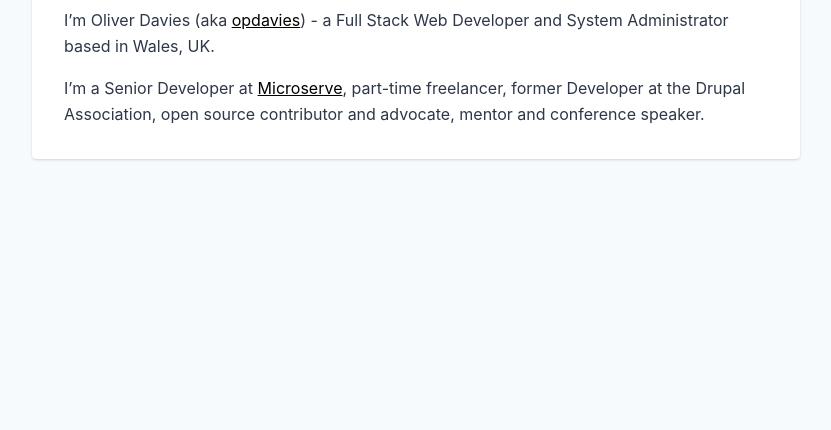
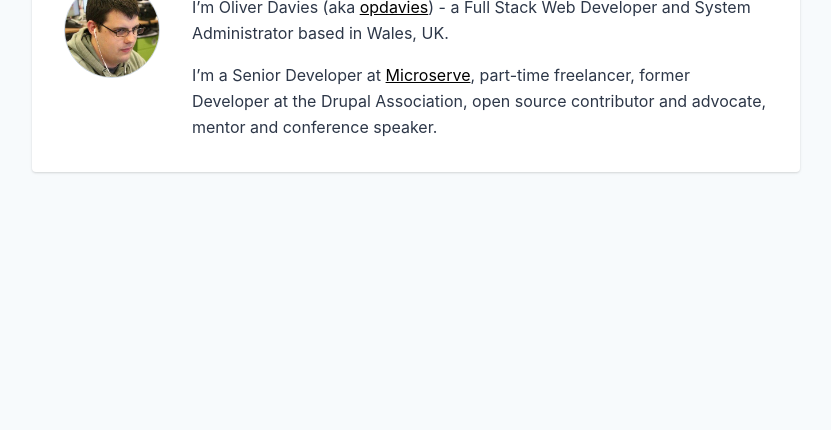
Before and after one commit to opdavies/tailwindcss-demo, a plain HTML site: page index.html in a window 1280 px wide. Shown: the part 370-800 px from the top of the page, without its empty margins (224-1055 px from the left). Drawn offline with Linux system fonts and the light colour scheme.

Commit message:
Add photo

```diff
--- a/index.html
+++ b/index.html
@@ -7,11 +7,19 @@
   </head>
   <body class="h-full font-sans antialiased text-gray-800 bg-gray-100 flex flex-col justify-center">
     <section class="md:rounded max-w-3xl flex-no-shrink mx-auto bg-white p-8 shadow leading-relaxed">
-      <h1 class="text-black text-4xl font-bold">Hi! I’m Oliver.</h1>
+      <div class="flex -mx-4">
+        <div class="px-4 w-32 flex-none flex flex-col justify-center">
+          <img src="oliver.jpeg" alt="Oliver Davies" class="w-64 h-64_ block border border-gray-400 rounded-full">
+        </div>
 
-      <p class="mt-4">I’m Oliver Davies (aka <a class="text-black underline hover:no-underline" href="https://www.google.com/#q=opdavies">opdavies</a>) - a Full Stack Web Developer and System Administrator based in Wales, UK.</p>
+        <div class="px-4">
+          <h1 class="text-black text-4xl font-bold">Hi! I’m Oliver.</h1>
 
-      <p class="mt-4">I’m a Senior Developer at <a class="text-black underline hover:no-underline" href="https://microserve.io/?utm_source=oliverdavies.uk&amp;utm_medium=about-bio">Microserve</a>, part-time freelancer, former Developer at the <a href="https://www.drupal.org/association">Drupal Association</a>, open source contributor and advocate, mentor and conference speaker.</p>
+          <p class="mt-4">I’m Oliver Davies (aka <a class="text-black underline hover:no-underline" href="https://www.google.com/#q=opdavies">opdavies</a>) - a Full Stack Web Developer and System Administrator based in Wales, UK.</p>
+
+          <p class="mt-4">I’m a Senior Developer at <a class="text-black underline hover:no-underline" href="https://microserve.io/?utm_source=oliverdavies.uk&amp;utm_medium=about-bio">Microserve</a>, part-time freelancer, former Developer at the <a href="https://www.drupal.org/association">Drupal Association</a>, open source contributor and advocate, mentor and conference speaker.</p>
+        </div>
+      </div>
     </section>
   </body>
 </html>
```
Also changed, not shown: oliver.jpeg (added).
